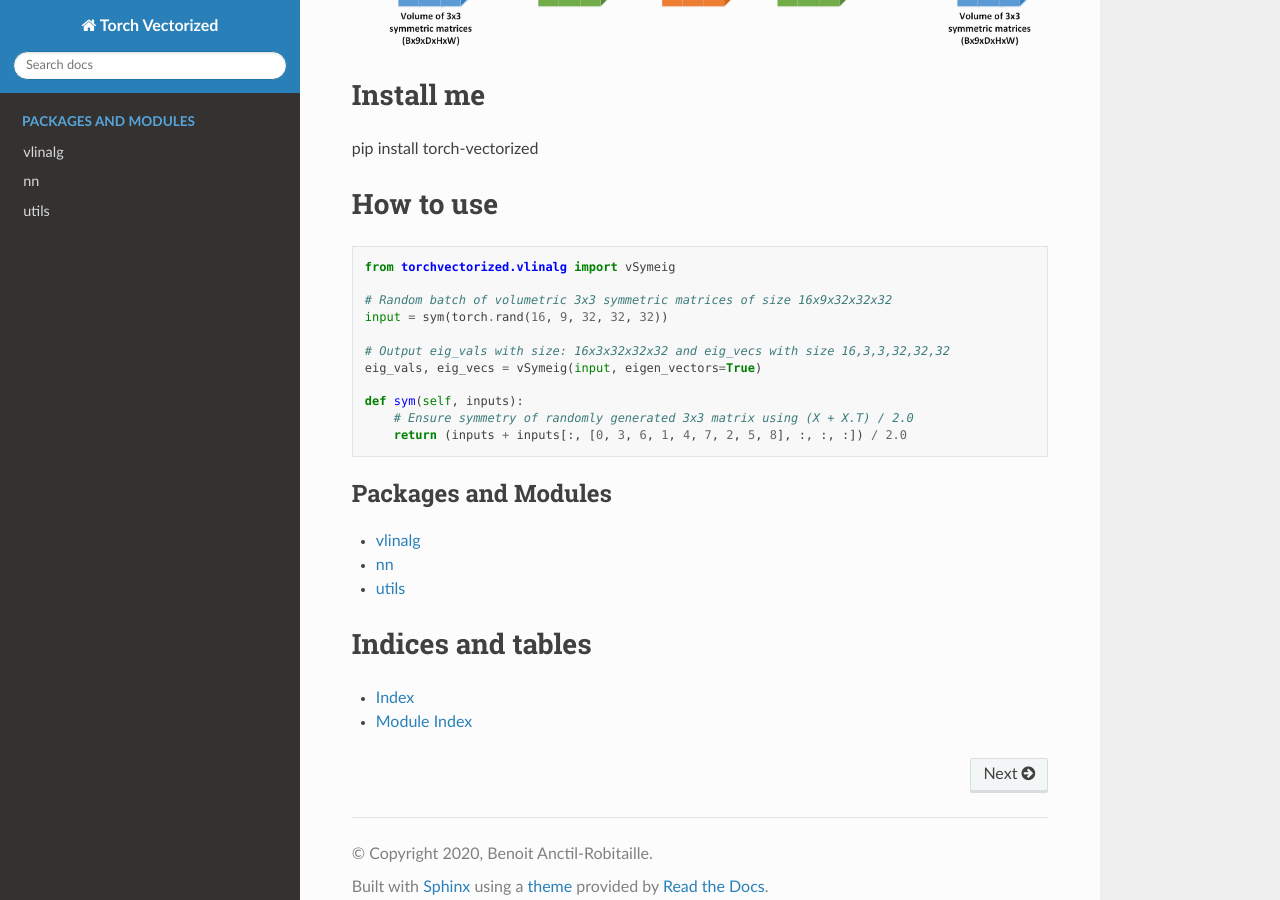
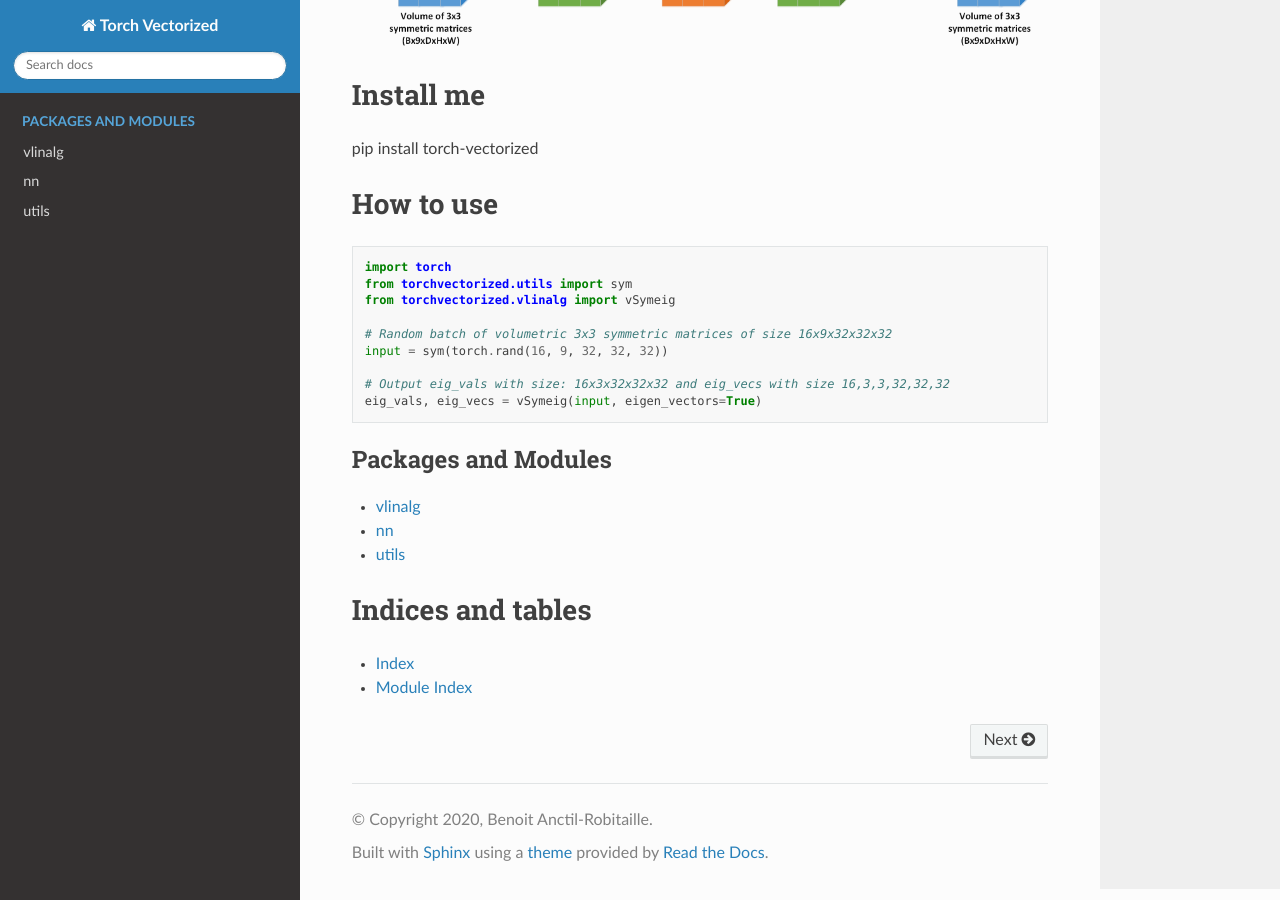
Before and after one commit to banctilrobitaille/torch-vectorized, a Sphinx documentation site: the page built from docs/source/index.rst, in a window 1280 px wide and 900 px high, scrolled down 1484 px. Built offline with Sphinx 7.4.7 and the Read the Docs theme 2.0.0, drawn with Linux system fonts in a browser that asks for light colours; formulas are drawn with MathJax 3.

Commit message:
* fixed doc

```diff
--- a/docs/source/index.rst
+++ b/docs/source/index.rst
@@ -38,6 +38,8 @@ How to use
 
 .. code-block:: python
 
+    import torch
+    from torchvectorized.utils import sym
     from torchvectorized.vlinalg import vSymeig
 
     # Random batch of volumetric 3x3 symmetric matrices of size 16x9x32x32x32
@@ -45,11 +47,6 @@ How to use
 
     # Output eig_vals with size: 16x3x32x32x32 and eig_vecs with size 16,3,3,32,32,32
     eig_vals, eig_vecs = vSymeig(input, eigen_vectors=True)
-
-    def sym(self, inputs):
-        # Ensure symmetry of randomly generated 3x3 matrix using (X + X.T) / 2.0
-        return (inputs + inputs[:, [0, 3, 6, 1, 4, 7, 2, 5, 8], :, :, :]) / 2.0
-
 
 
 .. toctree::
```
